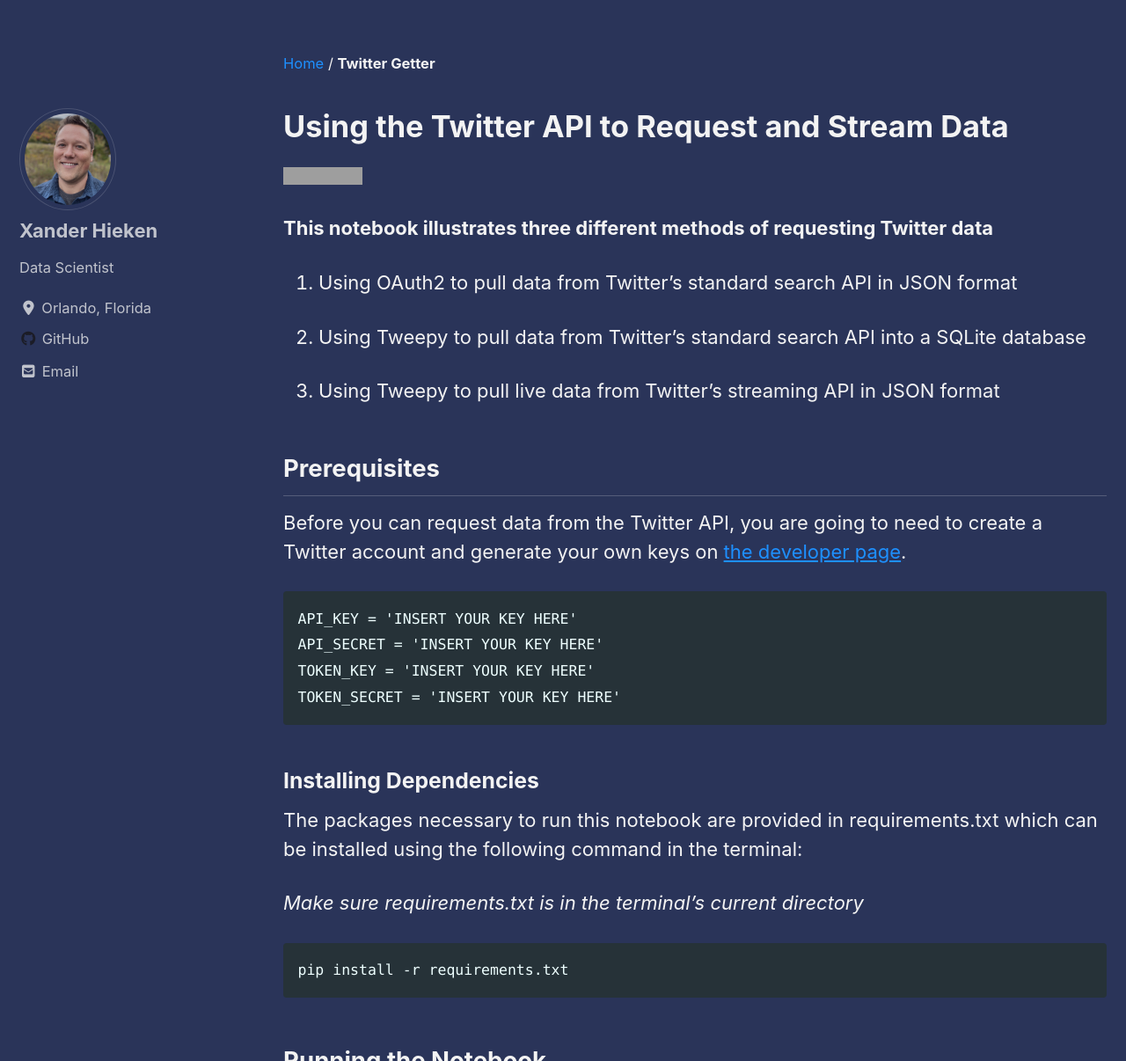
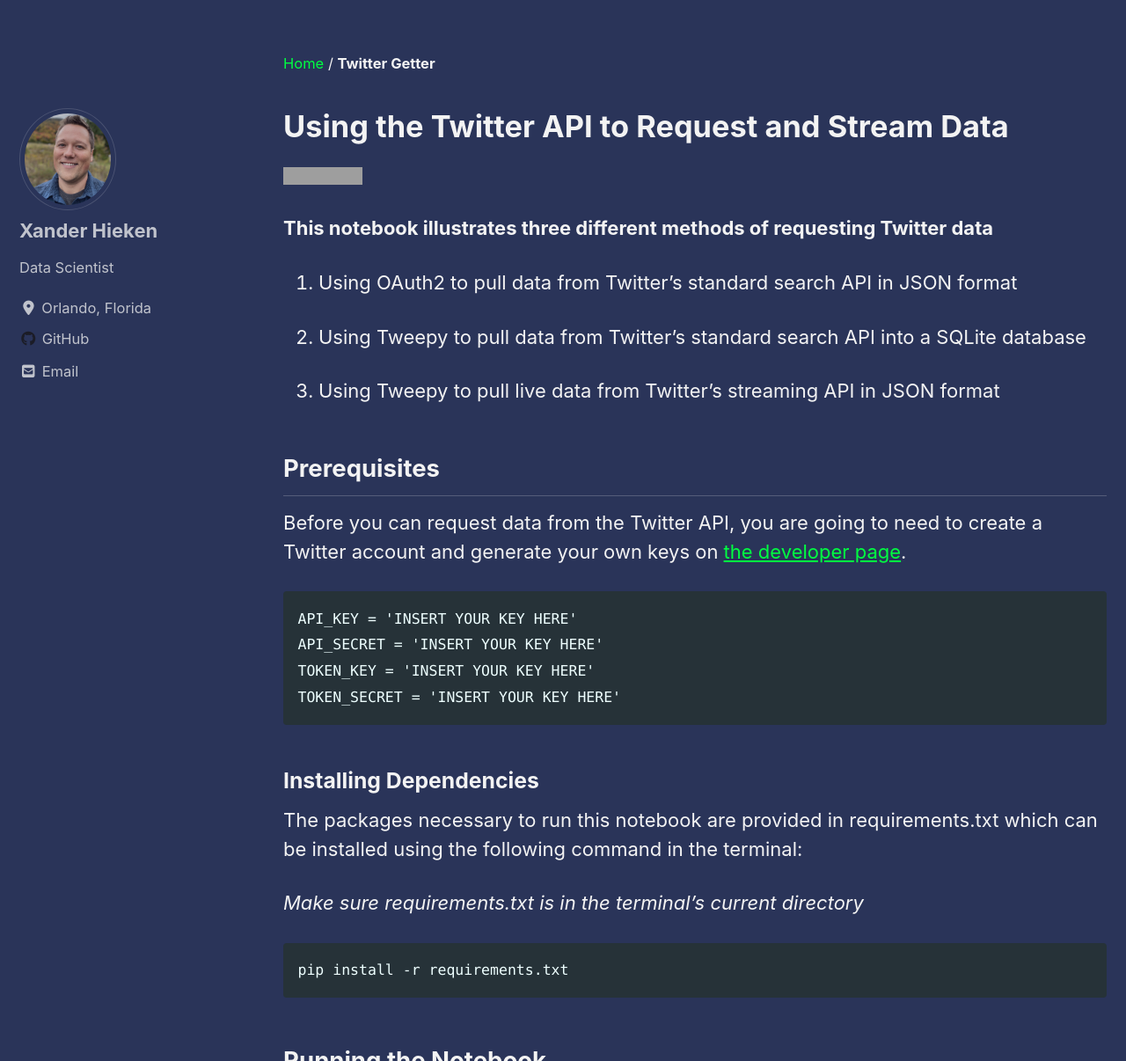
Before and after one commit to xanderhieken/xanderhieken.github.io, a Jekyll site: the page built from _posts/2020-03-23-TwitterGetter.md, in a window 1280 px wide and 1400 px high, scrolled down 318 px. Shown: the part 194-1400 px from the top of the window at 88% size. Built offline with Jekyll 4.4.1, drawn with Linux system fonts in a browser that asks for light colours; cached includes are drawn as plain includes; nearby versions of some CDN libraries; grey boxes are pictures that could not be loaded.

Commit message:
Update _dark.scss

```diff
--- a/_sass/minimal-mistakes/skins/_dark.scss
+++ b/_sass/minimal-mistakes/skins/_dark.scss
@@ -11,7 +11,7 @@
 $code-background-color-dark: mix(#000, $background-color, 20%) !default;
 $form-background-color: mix(#000, $background-color, 15%) !default;
 $footer-background-color: mix(#000, $background-color, 30%) !default;
-$link-color: #1e90ff !default;
+$link-color: #00ff41 !default;
 $link-color-hover: mix(#fff, $link-color, 25%) !default;
 $link-color-visited: mix(#000, $link-color, 25%) !default;
 $masthead-link-color: $text-color !default;
```
